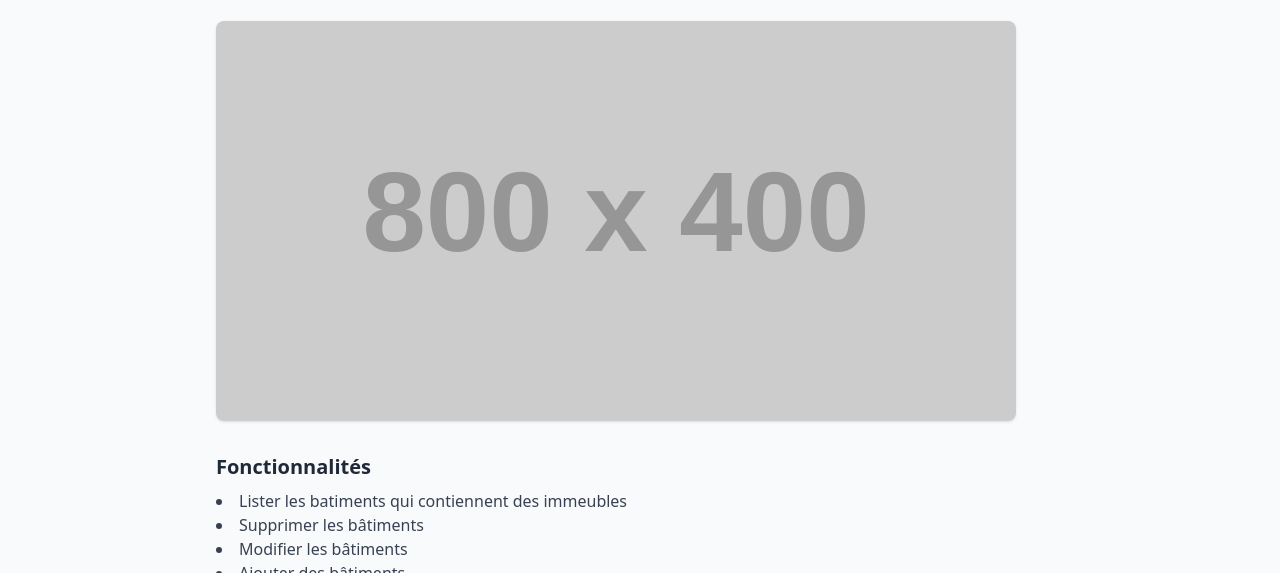
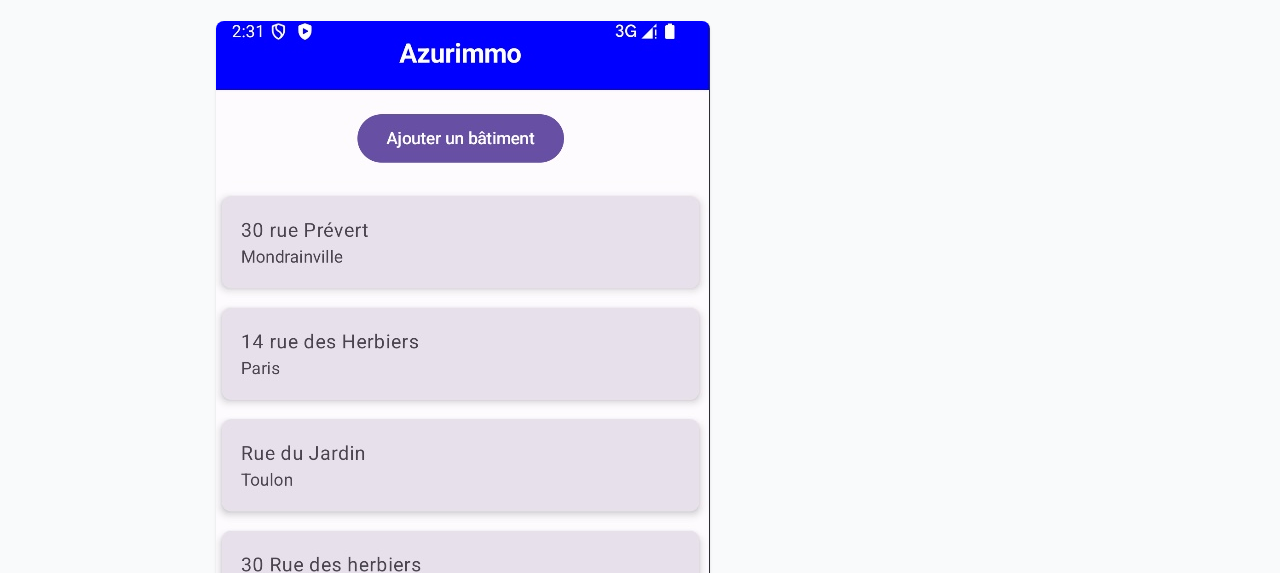
Before and after one commit to Corentin-Bds/portfolio, a website built with webpack: page pages/Azurimmo-kotlin.html in a window 1280 px wide. Shown: the part 227-800 px from the top of the page. Built offline with nearby package versions, Linux system fonts and the light colour scheme; placeholder pictures from the web are drawn by us.

Commit message:
Ajout d'une image dans la page du projet kotlin

```diff
--- a/pages/Azurimmo-kotlin.html
+++ b/pages/Azurimmo-kotlin.html
@@ -23,7 +23,7 @@
   <h1 class="text-3xl font-bold mb-4">AzurImmo - Kotlin</h1>
   <p class="text-gray-600 mb-6">Le projet intervient lors de la seconde année de formation. L'objectif est de découvrir le développement mobile sur Android</p>
 
-  <img src="https://via.placeholder.com/800x400" alt="Aperçu du projet" class="rounded-lg shadow mb-8">
+  <img src="../img/azurimmo-kotlin.jpeg" alt="Aperçu du projet" class="rounded-lg shadow mb-8">
 
   <section class="mb-12">
     <h2 class="text-xl font-semibold mb-2">Fonctionnalités</h2>
```
Also changed, not shown: img/azurimmo-kotlin.jpeg (added), 1 other file.
